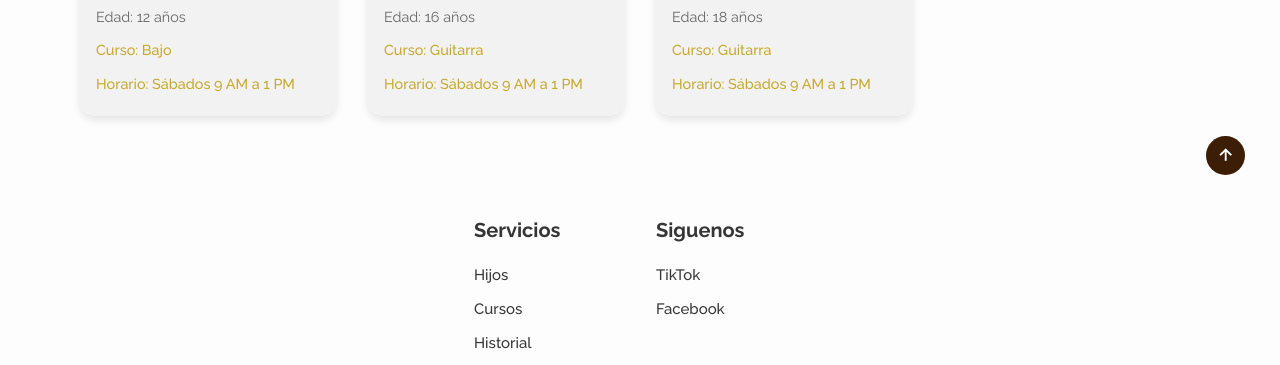
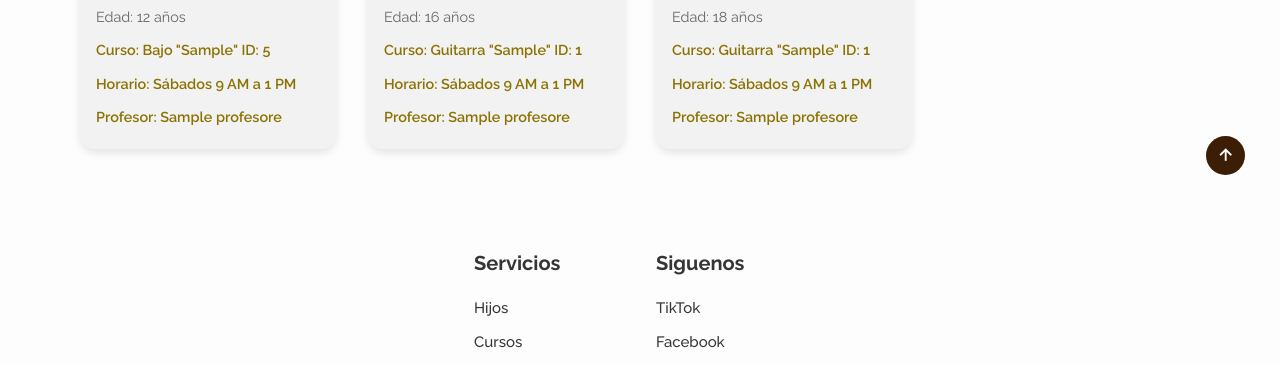
Before and after one commit to ikerSL14/adorarte, a PHP site: page /adorate/perfil.php in a window 1280 px wide. Shown: the part 590-955 px from the top of the page. Run offline with PHP 8.4, Linux system fonts and the light colour scheme; a user stored in the database is signed in; data comes from the database, SQL or seed files in the repository; tables that the repository leaves empty or names only in its code hold one stand-in row (values such as "Sample post"); data that the repository does not hold is empty; some libraries are stand-ins or nearby versions.

Commit message:
Correcciones en perfil de usuarios, profesor aparece en hijos y cursos

```diff
--- a/perfil.php
+++ b/perfil.php
@@ -277,8 +277,8 @@ if ($result && mysqli_num_rows($result) > 0) {
 }
 
 .curso {
-    color: #C7AA2B !important;
-    font-weight: 500;
+    color: #8b7202ff !important;
+    font-weight: 600;
 }
 
 .no-inscrito {
@@ -932,11 +932,25 @@ document.querySelectorAll('.navbar a').forEach(link => {
     <div class="hijos-grid">
         <?php
         // Consultar hijos del usuario
-        $query_hijos = "SELECT h.*, c.nombre_curso, i.id_curso, c.dia_hora
-               FROM hijos h
-               LEFT JOIN inscripciones i ON h.id_hijo = i.id_hijo
-               LEFT JOIN cursos c ON i.id_curso = c.id_curso
-               WHERE h.id_usuario = $idUsuario";
+        $query_hijos = "
+          SELECT
+              h.*,
+              c.nombre_curso,
+              c.grupo,
+              i.id_curso,
+              c.dia_hora,
+
+              -- Profesor del curso
+              p.id_profesor,
+              p.nombre AS nombre_profesor
+
+          FROM hijos h
+          LEFT JOIN inscripciones i ON h.id_hijo = i.id_hijo
+          LEFT JOIN cursos c ON i.id_curso = c.id_curso
+          LEFT JOIN profesores p ON c.id_profesor = p.id_profesor
+
+          WHERE h.id_usuario = $idUsuario
+      ";
         $result_hijos = mysqli_query($conexion, $query_hijos);
 
         if(mysqli_num_rows($result_hijos) > 0):
@@ -972,8 +986,13 @@ document.querySelectorAll('.navbar a').forEach(link => {
                 <h4 style="margin-top:0.5rem;">Matrícula: <?php echo htmlspecialchars($hijo['matricula']); ?></h4>
                 <p>Edad: <?php echo $hijo['edad']; ?> años</p>
                 <?php if($hijo['nombre_curso']): ?>
-                    <p class="curso">Curso: <?php echo htmlspecialchars($hijo['nombre_curso']); ?></p>
-                    <p class="curso">Horario: <?php echo htmlspecialchars($hijo['dia_hora']); ?></p>
+                    <p class="curso">Curso: <?= htmlspecialchars($hijo['nombre_curso']) ?> "<?= htmlspecialchars($hijo['grupo']) ?>" ID: <?= htmlspecialchars($hijo['id_curso']) ?></p>
+                    <p class="curso">Horario: <?= htmlspecialchars($hijo['dia_hora']) ?></p>
+                    <?php if ($hijo['id_profesor']): ?>
+                        <p class="curso">Profesor: <?= htmlspecialchars($hijo['nombre_profesor']) ?></p>
+                    <?php else: ?>
+                        <p class="curso no-inscrito">Profesor no asignado</p>
+                    <?php endif; ?>
                 <?php else: ?>
                     <p class="curso no-inscrito">Sin curso asignado</p>
                 <?php endif; ?>
```
Also changed, not shown: perfil_cursos.php (+12 -1 lines).
